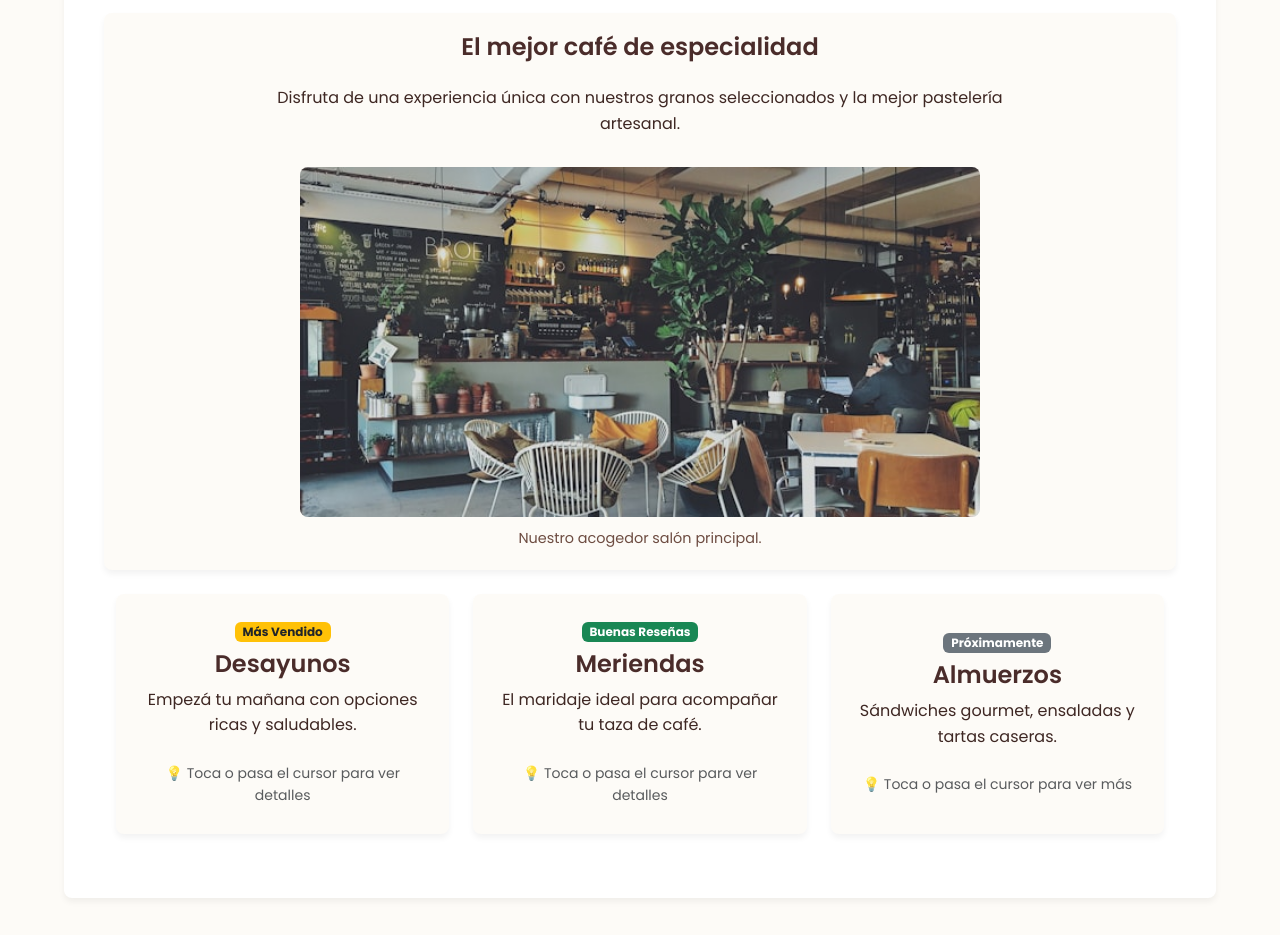
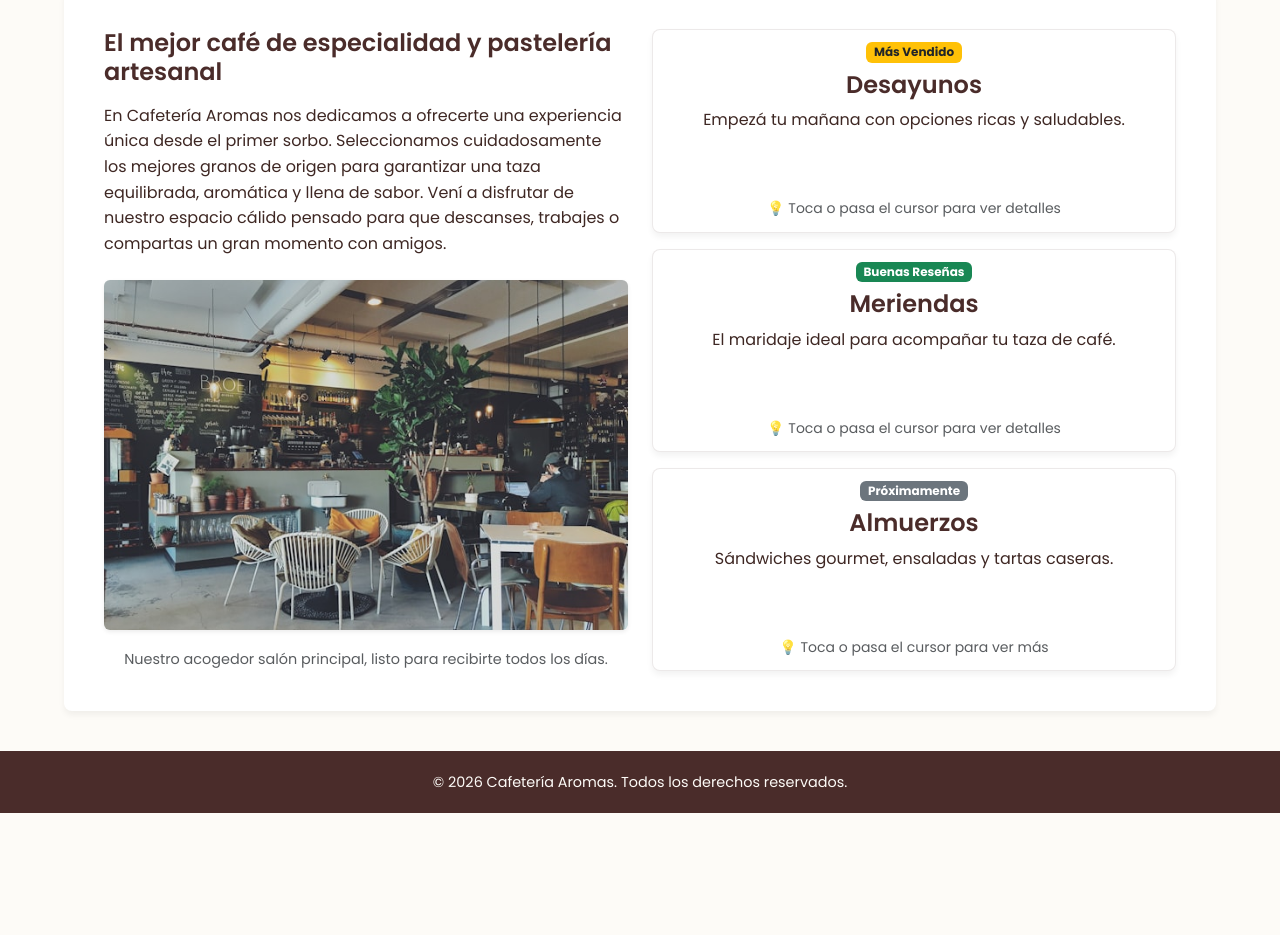
Before and after one commit to Agustinmaciel7/cafeteria-aromas, a website: page index.html in a window 1280 px wide. Shown: the part 202-1137 px from the top of the page. After the commit the page ends 1015 px from the top, so only its background shows below. Drawn offline with nearby package versions, Linux system fonts and the light colour scheme.

Commit message:
feat: reestructurar inicio en 2 columnas y compactar padding de 3D flip cards

```diff
--- a/index.html
+++ b/index.html
@@ -7,15 +7,13 @@
   <title>Cafetería Aromas | Café de Especialidad y Pastelería Artesanal</title>
   <meta name="description"
     content="Disfrutá del mejor café de especialidad y pastelería artesanal en Cafetería Aromas. Conocé nuestro menú, desayunos y ambiente acogedor.">
-  <!-- Bootstrap CSS -->
   <link href="https://cdn.jsdelivr.net/npm/bootstrap@5.3.2/dist/css/bootstrap.min.css" rel="stylesheet">
-  <!-- AOS CSS (Librería de Animaciones) -->
   <link rel="stylesheet" href="https://unpkg.com/aos@2.3.1/dist/aos.css">
-  <!-- CSS Compilado -->
   <link rel="stylesheet" href="styles/styles.css">
 </head>
 
 <body>
+
   <header class="header-principal">
     <nav class="navbar navbar-expand-lg navbar-custom">
       <div class="container-fluid">
@@ -38,34 +36,47 @@
       </div>
     </nav>
   </header>
+
   <main class="main-contenido">
-    <section class="seccion-contenido" data-aos="fade-down">
-      <h1 class="titulo-principal">Bienvenidos a Cafetería Aromas</h1>
-      <article class="tarjeta-articulo">
-        <h2 class="subtitulo">El mejor café de especialidad</h2>
-        <p class="texto-parrafo">Disfruta de una experiencia única con nuestros granos seleccionados y la mejor
-          pastelería artesanal.</p>
-        <figure data-aos="zoom-in" data-aos-delay="200">
+    <h1 class="titulo-principal mb-5" data-aos="fade-down">Bienvenidos a Cafetería Aromas</h1>
+
+    <section class="seccion-contenido d-block" data-aos="fade-up">
+      <div class="row align-items-stretch">
+
+        <!-- Columna Izquierda: Título, Texto e Imagen ajustada en altura -->
+        <div class="col-lg-6 mb-4 mb-lg-0 d-flex flex-column text-center text-lg-start" data-aos="fade-right"
+          data-aos-delay="100">
+          <h2 class="subtitulo mb-3">El mejor café de especialidad y pastelería artesanal</h2>
+          <p class="texto-parrafo mb-4">
+            En Cafetería Aromas nos dedicamos a ofrecerte una experiencia única desde el primer sorbo. Seleccionamos
+            cuidadosamente los mejores granos de origen para garantizar una taza equilibrada, aromática y llena de
+            sabor. Vení a disfrutar de nuestro espacio cálido pensado para que descanses, trabajes o compartas un gran
+            momento con amigos.
+          </p>
+          <figure class="m-0 d-flex flex-column flex-grow-1 w-100">
             <img src="assets/foto_nuestro_local.jpg"
-            alt="Salón principal de Cafetería Aromas con mesas de madera y ambiente acogedor" class="imagen-destacada">
-          <figcaption>Nuestro acogedor salón principal.</figcaption>
+              alt="Vista del salón principal de Cafetería Aromas con mesas de madera y ambiente acogedor"
+              class="imagen-destacada shadow-sm flex-grow-1 object-fit-cover w-100 rounded">
+            <figcaption class="mt-2 text-muted text-center">Nuestro acogedor salón principal, listo para recibirte todos
+              los días.</figcaption>
           </figure>
-      </article>
-      <!-- Cards con Giro 3D: Desayunos (Izquierda), Meriendas (Centro), Almuerzos (Derecha) -->
-      <div class="container mt-4">
-        <div class="row text-center">
-          <!-- Card 1 (Izquierda): Desayunos -->
-          <div class="col-md-4 mb-4" data-aos="fade-up" data-aos-delay="100">
-            <div class="card-flip" tabindex="0">
+        </div>
+
+        <!-- Columna Derecha: Las 3 Cards apiladas verticalmente -->
+        <div class="col-lg-6 d-flex flex-column justify-content-between gap-3" data-aos="fade-left"
+          data-aos-delay="200">
+
+          <!-- Card 1: Desayunos -->
+          <div class="card-flip flex-grow-1" tabindex="0">
             <div class="card-flip-inner">
               <div class="card-flip-front">
                 <span class="badge bg-warning text-dark mb-2">Más Vendido</span>
-                  <h5 class="subtitulo">Desayunos</h5>
-                  <p class="texto-parrafo">Empezá tu mañana con opciones ricas y saludables.</p>
-                  <small class="text-muted mt-2">💡 Toca o pasa el cursor para ver detalles</small>
+                <h3 class="subtitulo h5 mb-2">Desayunos</h3>
+                <p class="texto-parrafo mb-1">Empezá tu mañana con opciones ricas y saludables.</p>
+                <small class="text-muted mt-auto">💡 Toca o pasa el cursor para ver detalles</small>
               </div>
               <div class="card-flip-back">
-                  <h5 class="subtitulo mb-2">Opciones de Desayuno</h5>
+                <h3 class="subtitulo h5 mb-2">Opciones de Desayuno</h3>
                 <ul class="text-start small mb-0 ps-3 texto-parrafo">
                   <li>Espresso de especialidad</li>
                   <li>Capuchino cremoso</li>
@@ -75,41 +86,39 @@
               </div>
             </div>
           </div>
-          </div>
-          <!-- Card 2 (Centro): Meriendas -->
-          <div class="col-md-4 mb-4" data-aos="fade-up" data-aos-delay="200">
-            <div class="card-flip" tabindex="0">
+
+          <!-- Card 2: Meriendas -->
+          <div class="card-flip flex-grow-1" tabindex="0">
             <div class="card-flip-inner">
               <div class="card-flip-front">
                 <span class="badge bg-success mb-2">Buenas Reseñas</span>
-                  <h5 class="subtitulo">Meriendas</h5>
-                  <p class="texto-parrafo">El maridaje ideal para acompañar tu taza de café.</p>
-                  <small class="text-muted mt-2">💡 Toca o pasa el cursor para ver detalles</small>
+                <h3 class="subtitulo h5 mb-2">Meriendas</h3>
+                <p class="texto-parrafo mb-1">El maridaje ideal para acompañar tu taza de café.</p>
+                <small class="text-muted mt-auto">💡 Toca o pasa el cursor para ver detalles</small>
               </div>
               <div class="card-flip-back">
-                  <h5 class="subtitulo mb-2">Opciones de Merienda</h5>
+                <h3 class="subtitulo h5 mb-2">Especialidades Dulces</h3>
                 <ul class="text-start small mb-0 ps-3 texto-parrafo">
                   <li>Waffles artesanales</li>
                   <li>Tostados gourmet en masa madre</li>
                   <li>Infusiones seleccionadas</li>
-                    <li>Repostería dulce de la casa</li>
+                  <li>Repostería dulce del día</li>
                 </ul>
               </div>
             </div>
           </div>
-          </div>
-          <!-- Card 3 (Derecha): Almuerzos -->
-          <div class="col-md-4 mb-4" data-aos="fade-up" data-aos-delay="300">
-            <div class="card-flip" tabindex="0">
+
+          <!-- Card 3: Almuerzos -->
+          <div class="card-flip flex-grow-1" tabindex="0">
             <div class="card-flip-inner">
               <div class="card-flip-front">
                 <span class="badge bg-secondary mb-2">Próximamente</span>
-                  <h5 class="subtitulo">Almuerzos</h5>
-                  <p class="texto-parrafo">Sándwiches gourmet, ensaladas y tartas caseras.</p>
-                  <small class="text-muted mt-2">💡 Toca o pasa el cursor para ver más</small>
+                <h3 class="subtitulo h5 mb-2">Almuerzos</h3>
+                <p class="texto-parrafo mb-1">Sándwiches gourmet, ensaladas y tartas caseras.</p>
+                <small class="text-muted mt-auto">💡 Toca o pasa el cursor para ver más</small>
               </div>
               <div class="card-flip-back">
-                  <h5 class="subtitulo mb-2">Lo Que Se Viene</h5>
+                <h3 class="subtitulo h5 mb-2">Lo Que Se Viene</h3>
                 <p class="texto-parrafo small mb-0">
                   Estamos preparando un menú ejecutivo especial con opciones frescas, ensaladas de estación y tartas
                   caseras que muy pronto vas a poder disfrutar.
@@ -117,17 +126,18 @@
               </div>
             </div>
           </div>
+
         </div>
-        </div>
+
       </div>
     </section>
   </main>
-  <footer class="footer-principal">
-    <p class="texto-footer">&copy; 2026 Cafetería Aromas. Todos los derechos reservados.</p>
+
+  <footer class="footer-principal mt-auto">
+    <p class="texto-footer mb-0">&copy; 2026 Cafetería Aromas. Todos los derechos reservados.</p>
   </footer>
-  <!-- Bootstrap JS -->
+
   <script src="https://cdn.jsdelivr.net/npm/bootstrap@5.3.2/dist/js/bootstrap.bundle.min.js"></script>
-  <!-- AOS JS -->
   <script src="https://unpkg.com/aos@2.3.1/dist/aos.js"></script>
   <script>
     AOS.init({ duration: 800, once: true });
--- a/scss/components/_cards.scss
+++ b/scss/components/_cards.scss
@@ -1,31 +1,16 @@
 @use '../utilities/variables' as *;
 @use '../utilities/mixins' as *;
 
-// Placeholder para herencia de estilos con @extend
+// Placeholder base para tarjetas
 %tarjeta-base {
   border-radius: $radio-borde;
   background-color: $color-fondo;
-  padding: 20px;
+  padding: 16px;
   text-align: center;
   box-shadow: $sombra-suave;
 }
 
-// Animación nativa desde SCSS con @keyframes
-@keyframes flotarSutil {
-  0% {
-    transform: translateY(-5px);
-  }
-
-  50% {
-    transform: translateY(-8px);
-  }
-
-  100% {
-    transform: translateY(-5px);
-  }
-}
-
-// Clase de tarjeta de artículo común
+// Estilos para tarjetas estáticas
 .tarjeta-articulo {
   @extend %tarjeta-base;
   display: flex;
@@ -38,40 +23,21 @@
   &:hover {
     box-shadow: $sombra-hover;
     background-color: $color-tarjeta-bg;
-    animation: flotarSutil 1.8s infinite ease-in-out;
   }
 }
 
-// Componentes del Carousel de Bootstrap
-.carousel-inner {
-  border-radius: $radio-borde;
-  box-shadow: $sombra-suave;
-}
-
-.carousel-item img {
-  height: 450px;
-  object-fit: cover;
-  object-position: center;
-  border-radius: $radio-borde;
-}
-
-.carousel-caption {
-  background-color: rgba($color-primario, 0.7);
-  border-radius: $radio-borde;
-  padding: 15px;
-}
-
-// ==========================================
-// EFECTO CARD FLIP 3D (GIRO SUAVE Y ELEGANTE)
-// ==========================================
+/* ==========================================
+   FLIP CARDS 3D - INICIO (Padding compacto)
+   ========================================== */
 .card-flip {
   perspective: 1000px;
   background-color: transparent;
-  min-height: 240px;
-  height: 100%;
   width: 100%;
+  min-height: 120px; /* Reducido para nivelar la altura */
 
-  &:hover .card-flip-inner {
+  &:hover .card-flip-inner,
+  &:focus .card-flip-inner,
+  &:focus-within .card-flip-inner {
     transform: rotateY(180deg);
   }
 }
@@ -81,53 +47,35 @@
   width: 100%;
   height: 100%;
   text-align: center;
-  transition: transform 0.8s cubic-bezier(0.4, 0, 0.2, 1); // Transición fluida y elegante
+  transition: transform 0.6s cubic-bezier(0.4, 0, 0.2, 1);
   transform-style: preserve-3d;
 }
 
 .card-flip-front,
 .card-flip-back {
   position: absolute;
-  top: 0;
-  left: 0;
   width: 100%;
   height: 100%;
   -webkit-backface-visibility: hidden;
   backface-visibility: hidden;
   border-radius: $radio-borde;
-  padding: 20px;
+  box-shadow: $sombra-suave;
+  padding: 12px 16px; /* Padding reducido de 20px a 12px para reducir altura */
   display: flex;
   flex-direction: column;
+  justify-content: center;
   align-items: center;
-  justify-content: center;
-  box-shadow: $sombra-suave;
 }
 
 .card-flip-front {
-  @extend %tarjeta-base;
-  transform: rotateY(0deg);
-  background-color: $color-fondo;
-  @include transicion-suave(all, 0.3s, ease);
+  background-color: #ffffff;
+  color: $color-secundario;
+  border: 1px solid rgba($color-primario, 0.1);
 }
 
 .card-flip-back {
-  @extend %tarjeta-base;
+  background-color: $color-fondo;
+  color: $color-secundario;
   transform: rotateY(180deg);
-  background-color: $color-tarjeta-bg;
   border: 1px solid rgba($color-primario, 0.15);
-  display: flex;
-  flex-direction: column;
-  align-items: center;
-  justify-content: center;
 }
-
-.card-flip {
-  perspective: 1000px;
-
-  // Se activa con hover (desktop) o al recibir toque/foco (mobile)
-  &:hover .card-flip-inner,
-  &:focus .card-flip-inner,
-  &:focus-within .card-flip-inner {
-    transform: rotateY(180deg);
-  }
-}
```
Also changed, not shown: styles/styles.css, 1 other file. Lines whose indentation alone changed are shown as unchanged.
